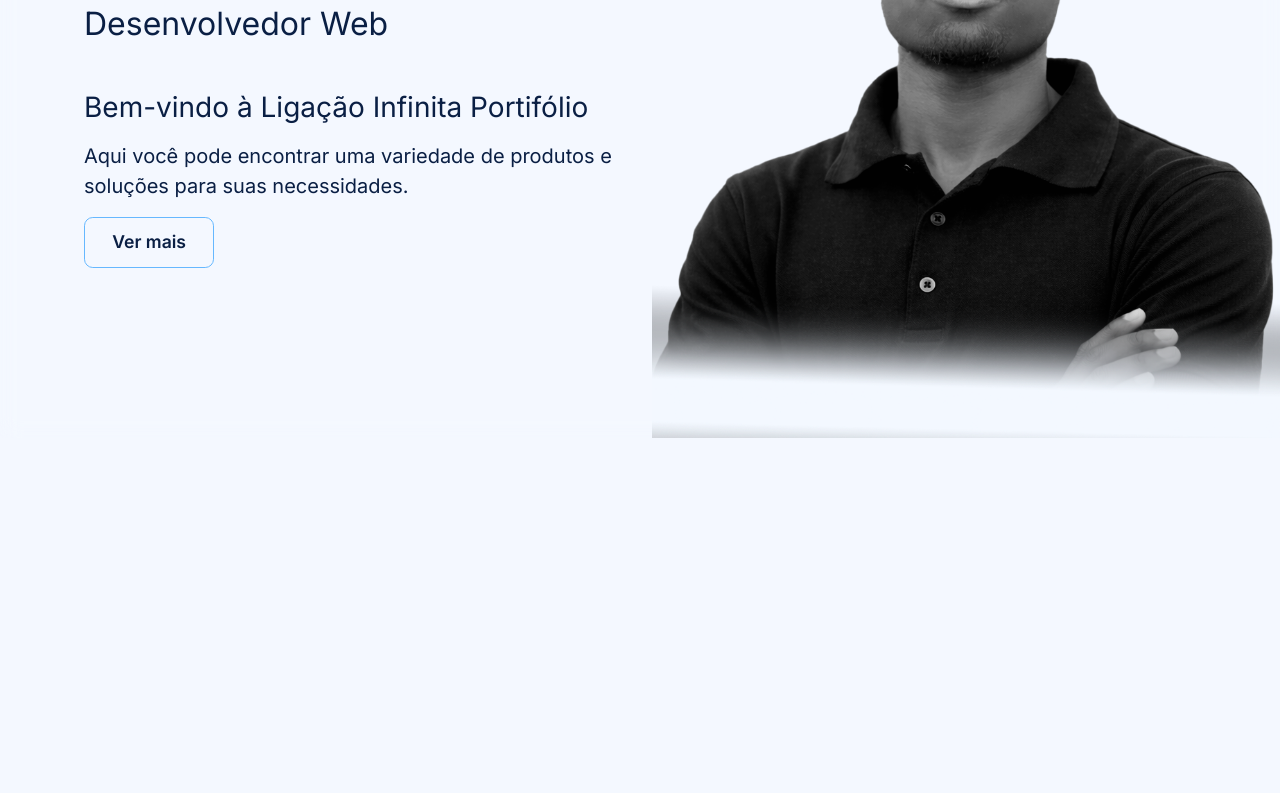
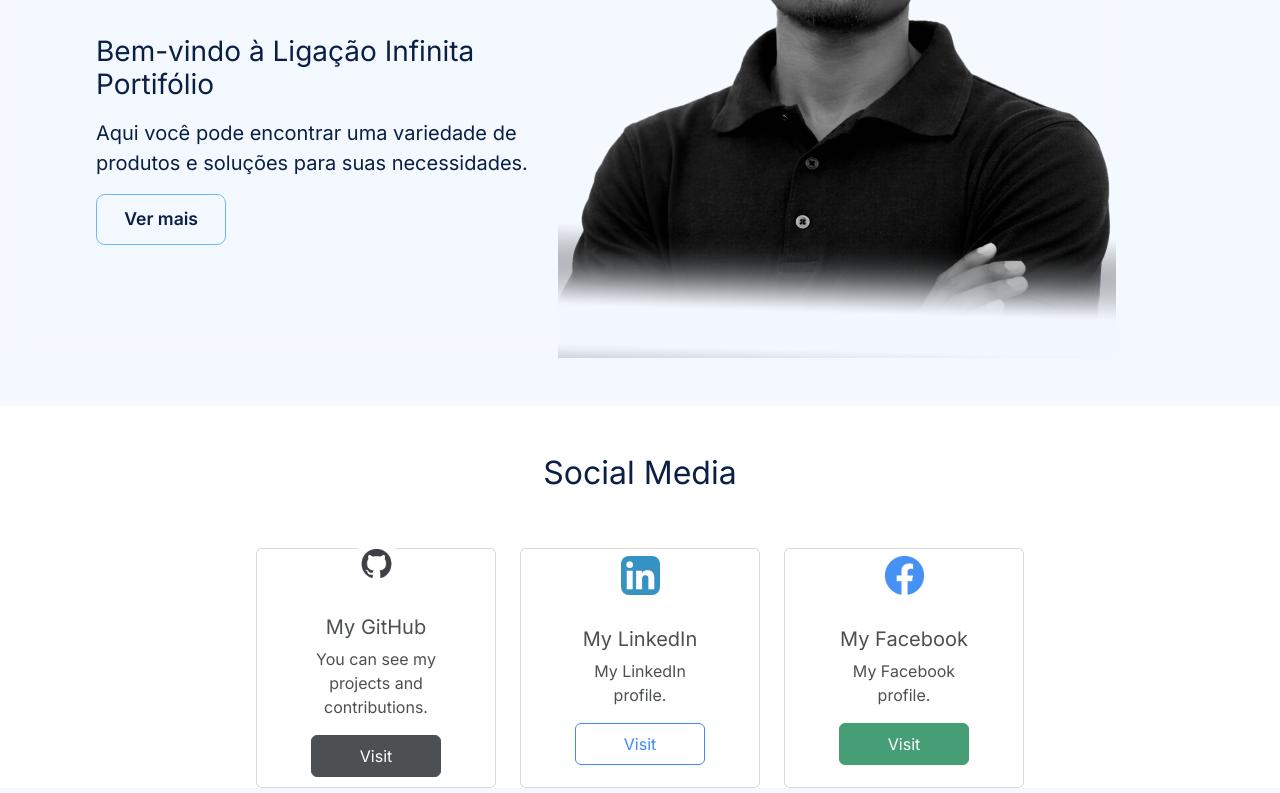
Before and after one commit to JulianoBarros2000/ligacaoinfinita, a plain HTML site: page index.html in a window 1280 px wide. Shown: the part 373-1166 px from the top of the page. Before the commit the page ends 811 px from the top, so only its background shows below. Drawn offline with nearby package versions, Linux system fonts and the light colour scheme.

Commit message:
Fase 5 - Adição da secção das redes sociais

```diff
--- a/assets/css.css
+++ b/assets/css.css
@@ -16,7 +16,6 @@ ul {
     list-style: none;
 }
 
-
 :root {
     --primary-color: #007BFF;
     /* Azul vivo vibrante */
@@ -33,10 +32,8 @@ ul {
     --light-color: #ffffff;
     --light-gray-color: #fafafa;
     ---gray-color: #e0e0e0;
-
     --font-inter: 'Inter', sans-serif;
     --font-fira-code: 'Fira Code', monospace;
-
     --hover-transition: all 0.3s ease-in-out;
 }
 
@@ -176,9 +173,6 @@ body {
     color: var(--primary-color);
 }
 
-
-
-
 .btn-mais {
   position: relative;
   padding: .7rem 1.7rem;
@@ -226,7 +220,58 @@ body {
   }
 }
 
+.img-flow{
+    display: flex;
+    align-items: center;
+    justify-content: center;
+    padding: 0em;
+}
+.img-flow img{
+height: auto;
+}
+
 /* MAIN STYLE */
+
+
+/* SOCIAL MEDIA STYLE */
+
+.social-title{
+    background-color: var(--light-color);
+    width: 100vw;
+}
+.social-media{
+    background-color: var(--light-color);
+    width: 100vw;
+    height: auto;
+    display: flex;
+    flex-direction: column;
+        align-items: center;
+        justify-content: center;
+}
+.social-media .card {
+    padding: 5em;
+    display: flex;
+    flex-direction: column;
+    align-items: center;
+    justify-content: center;
+    width: 15rem;
+    height: 15rem;
+    opacity: 0.8;
+}
+
+.social-media .card img {
+    width: 50%;
+    height: auto;
+    border-radius: .5em;
+}
+
+.social-media .card:hover {
+    background-color: var(--dark-text-color);
+    transform: translateY(-10px) scale(1.05);
+    transition: var(--hover-transition);
+    opacity: 1;
+}
+/* SOCIAL MEDIA STYLE */
 
 
 
--- a/index.html
+++ b/index.html
@@ -27,9 +27,9 @@
                 </div>
                 <nav class="menu-list p-1">
 
-                    <span class="sidebar-menu-item"><a class="sidebar-menu-link" href="#">Produtos</a></span>
+                    <span class="sidebar-menu-item"><a class="sidebar-menu-link" href="#">Página Inicial</a></span>
                     <span class="sidebar-menu-item"><a class="sidebar-menu-link" href="#">Soluções</a></span>
-                    <span class="sidebar-menu-item"><a class="sidebar-menu-link" href="#">Trabalhos</a></span>
+                    <span class="sidebar-menu-item"><a class="sidebar-menu-link" href="#">Projectos</a></span>
                     <span class="sidebar-menu-item"><a class="sidebar-menu-link" href="#">Cursos</a></span>
                     <span class="sidebar-menu-item"><a class="sidebar-menu-link" href="#">Sobre</a></span>
 
@@ -43,7 +43,8 @@
             </div>
         </div>
         <div class="pt-5 mt-5"></div>
-        <main class="main-full row">
+        <main class="main-full container row">
+
             <div class="col-6 text-flow ">
                 <h1>Olá,</h1>
                 <h1> Sou <span class="nome">Juliano Barros</span></h1>
@@ -56,11 +57,48 @@
                     <div class="code-rain"></div>
                 </a>
             </div>
-            <div class="col-6">
+            <div class="col-6 img-flow">
                 <img src="./assets/img/perfil.png" alt="Imagem de boas-vindas" class="img-fluid">
-
             </div>
         </main>
+
+        <section class="social-media mt-5 pt-5">
+            <section class="text-center social-title">
+            <h2>Social Media</h2>
+        </section>
+            <div class="cards pt-5 row row-cols gap-4 align-items-center justify-content-center">
+                <div class="card col">
+                    <img src="./assets/img/github.jpg" class="mb-3 img-fluid" alt="">
+                    <div class="card-body text-center">
+                        <h5 class="card-title">
+                            My GitHub
+                        </h5>
+                        <p class="card-text">You can see my projects and contributions.</p>
+                        <a href="#" class="btn btn-dark px-5 py-2">Visit</a>
+                    </div>
+                </div>
+                <div class="card col">
+                    <img src="./assets/img/linkedin.png" alt="" class="mb-3 img-fluid">
+                    <div class="card-body text-center">
+                        <h5 class="card-title">
+                            My LinkedIn
+                        </h5>
+                        <p class="card-text">My LinkedIn profile.</p>
+                        <a href="#" class="btn btn-outline-primary px-5 py-2">Visit</a>
+                    </div>
+                </div>
+                <div class="card col">
+                    <img src="./assets/img/facebook.png" class="mb-3 img-fluid" alt="">
+                    <div class="card-body text-center">
+                        <h5 class="card-title">
+                            My Facebook
+                        </h5>
+                        <p class="card-text">My Facebook profile.</p>
+                        <a href="#" class="btn btn-success px-5 py-2">Visit</a>
+                    </div>
+                </div>
+            </div>
+        </section>
     </div>
 
     <!-- BOOTSTRAP 5 JS IMPORT CDN LINK -->
```
Also changed, not shown: assets/img/facebook.png (added), assets/img/github.jpg (added), assets/img/linkedin.png (added).
